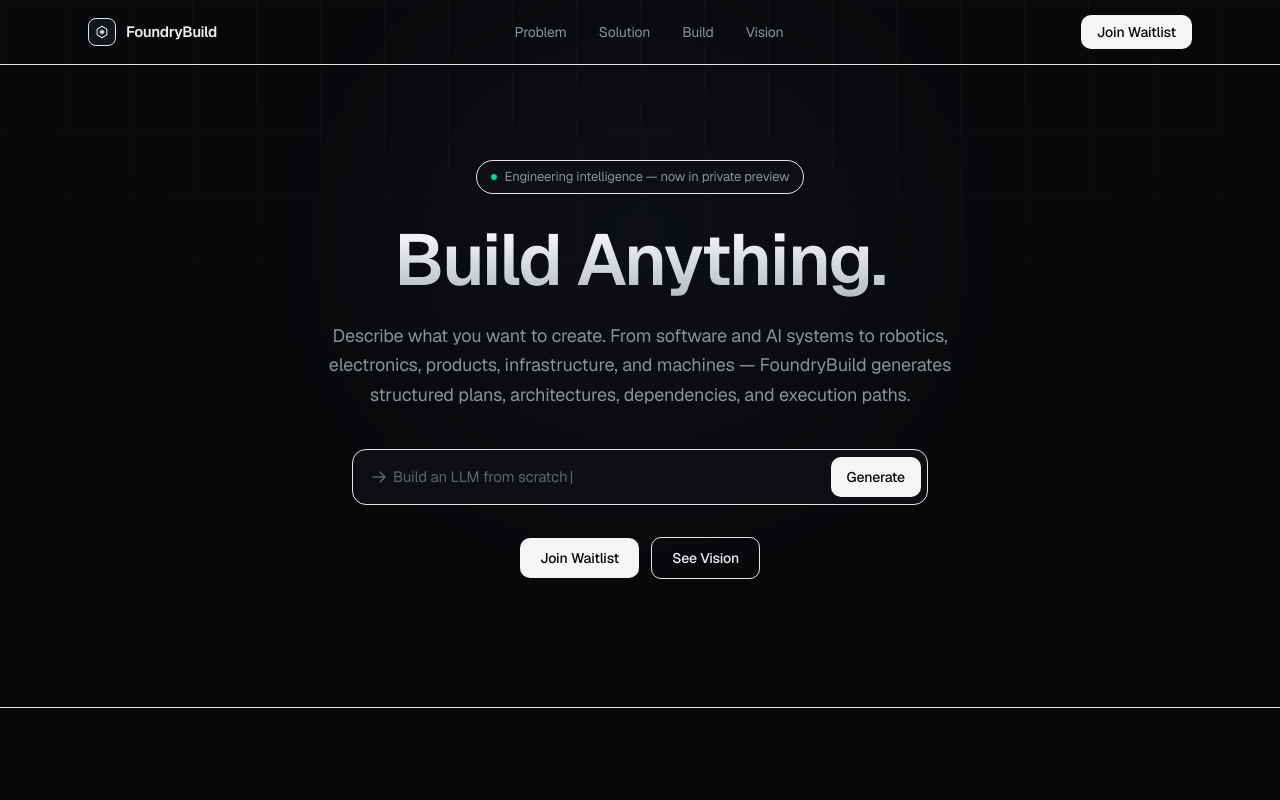
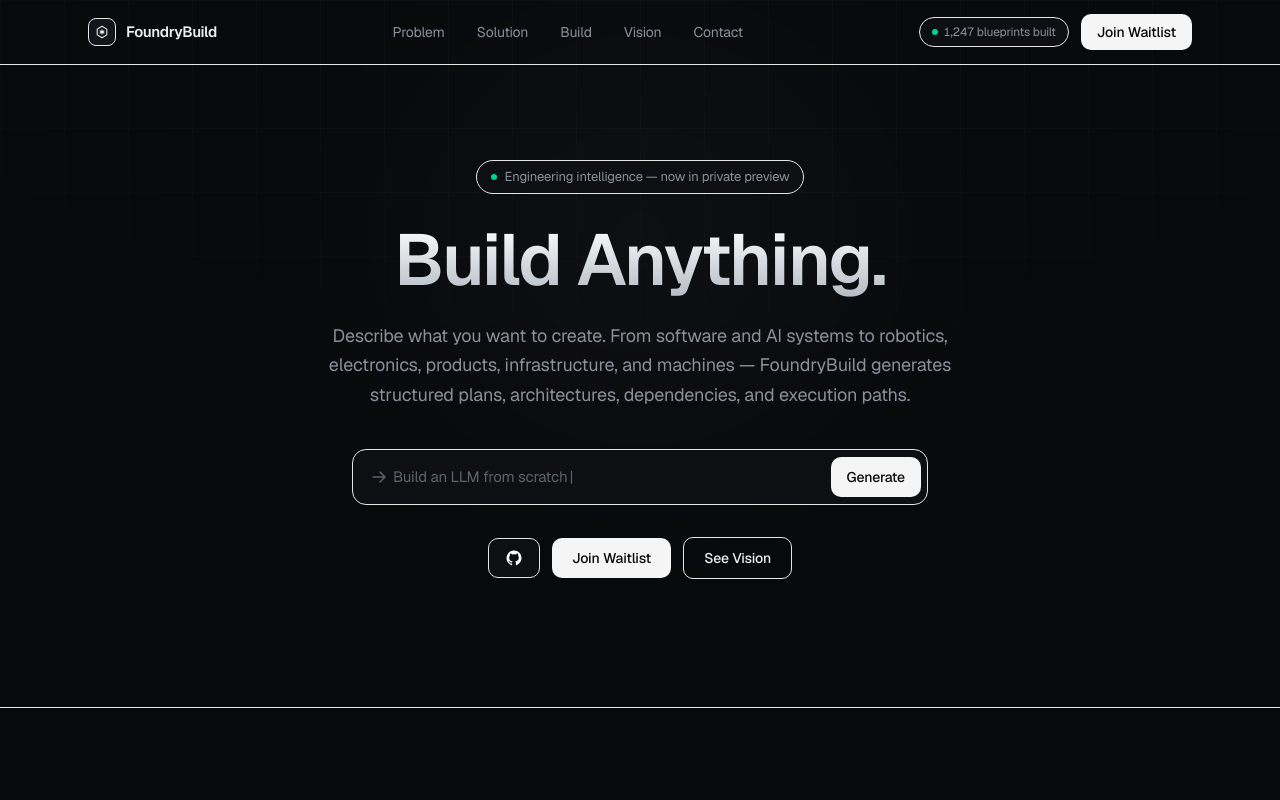
Before and after one commit to VatsalyaBhadaurya/Foundry-Build, a Next.js app: page / in a window 1280 px wide. Shown: the top 800 px of the page. Built offline with nearby package versions, Linux system fonts and the light colour scheme.

Commit message:
Add GitHub button to hero, live stats + Contact to nav, clean up footer links

```diff
--- a/components/Footer.tsx
+++ b/components/Footer.tsx
@@ -1,9 +1,4 @@
-const LINKS = [
-  { label: "Vision", href: "#vision" },
-  { label: "Roadmap", href: "#solution" },
-  { label: "GitHub", href: "https://github.com/VatsalyaBhadaurya/Foundry-Build" },
-  { label: "Contact", href: "#waitlist" },
-];
+const LINKS: { label: string; href: string }[] = [];
 
 const COMPANY = "Nextgen Research Lab And Infrastructure Development Pvt Ltd";
 
@@ -21,20 +16,6 @@ export function Footer() {
           </p>
         </div>
 
-        <nav className="flex flex-wrap gap-x-10 gap-y-3">
-          {LINKS.map((l) => (
-            <a
-              key={l.label}
-              href={l.href}
-              className="text-sm text-[var(--color-text-muted)] transition-colors hover:text-[var(--color-text)]"
-              {...(l.href.startsWith("http")
-                ? { target: "_blank", rel: "noopener noreferrer" }
-                : {})}
-            >
-              {l.label}
-            </a>
-          ))}
-        </nav>
 
         <div className="text-sm">
           <p className="mb-3 font-medium text-[var(--color-text)]">Contact</p>
--- a/components/Hero.tsx
+++ b/components/Hero.tsx
@@ -54,6 +54,14 @@ function useTypewriter(words: string[], active: boolean) {
   }, [words, active]);
 
   return text;
+}
+
+function GitHubIcon() {
+  return (
+    <svg width="18" height="18" viewBox="0 0 24 24" fill="white" aria-hidden>
+      <path d="M12 2C6.477 2 2 6.484 2 12.021c0 4.428 2.865 8.184 6.839 9.504.5.092.682-.217.682-.482 0-.237-.009-.868-.013-1.703-2.782.605-3.369-1.342-3.369-1.342-.454-1.155-1.11-1.463-1.11-1.463-.908-.62.069-.608.069-.608 1.003.071 1.531 1.032 1.531 1.032.892 1.53 2.341 1.088 2.91.832.092-.647.35-1.088.636-1.338-2.22-.253-4.555-1.113-4.555-4.951 0-1.093.39-1.988 1.029-2.688-.103-.253-.446-1.272.098-2.65 0 0 .84-.27 2.75 1.026A9.564 9.564 0 0112 6.844a9.59 9.59 0 012.504.337c1.909-1.296 2.747-1.026 2.747-1.026.546 1.378.202 2.397.1 2.65.64.7 1.028 1.595 1.028 2.688 0 3.848-2.338 4.695-4.566 4.943.359.309.678.92.678 1.855 0 1.338-.012 2.419-.012 2.749 0 .267.18.579.688.481C19.138 20.2 22 16.447 22 12.021 22 6.484 17.522 2 12 2z" />
+    </svg>
+  );
 }
 
 export function Hero() {
@@ -169,6 +177,15 @@ export function Hero() {
           className="mt-8 flex flex-col items-center justify-center gap-3 sm:flex-row"
         >
           <a
+            href="https://github.com/VatsalyaBhadaurya/Foundry-Build"
+            target="_blank"
+            rel="noopener noreferrer"
+            className="flex items-center justify-center rounded-lg border border-[var(--color-border-strong)] bg-[var(--color-surface)] px-4 py-2.5 transition-colors hover:bg-[var(--color-surface-2)] w-full sm:w-auto"
+            aria-label="View on GitHub"
+          >
+            <GitHubIcon />
+          </a>
+          <a
             href="#waitlist"
             className="w-full rounded-lg bg-[var(--color-accent)] px-5 py-2.5 text-center text-sm font-medium text-[#08090b] transition-opacity hover:opacity-90 sm:w-auto"
           >
--- a/components/Nav.tsx
+++ b/components/Nav.tsx
@@ -7,11 +7,24 @@ const LINKS = [
   { label: "Solution", href: "#solution" },
   { label: "Build", href: "#build" },
   { label: "Vision", href: "#vision" },
+  { label: "Contact", href: "#waitlist" },
 ];
+
+function useLiveCount(base: number, interval = 8000) {
+  const [count, setCount] = useState(base);
+  useEffect(() => {
+    const id = setInterval(() => {
+      setCount((n) => n + Math.floor(Math.random() * 3));
+    }, interval);
+    return () => clearInterval(id);
+  }, [interval]);
+  return count;
+}
 
 export function Nav() {
   const [scrolled, setScrolled] = useState(false);
   const [open, setOpen] = useState(false);
+  const blueprints = useLiveCount(1247);
 
   useEffect(() => {
     const onScroll = () => setScrolled(window.scrollY > 16);
@@ -46,7 +59,13 @@ export function Nav() {
           ))}
         </div>
 
-        <div className="hidden md:block">
+        <div className="hidden md:flex items-center gap-3">
+          <div className="flex items-center gap-1.5 rounded-full border border-[var(--color-border-strong)] bg-[var(--color-surface)] px-3 py-1.5">
+            <span className="h-1.5 w-1.5 rounded-full bg-emerald-400 animate-pulse" />
+            <span className="text-xs text-[var(--color-text-muted)] tabular-nums">
+              {blueprints.toLocaleString()} blueprints built
+            </span>
+          </div>
           <a
             href="#waitlist"
             className="rounded-lg bg-[var(--color-accent)] px-4 py-2 text-sm font-medium text-[#08090b] transition-opacity hover:opacity-90"
@@ -85,6 +104,12 @@ export function Nav() {
                 {l.label}
               </a>
             ))}
+            <div className="flex items-center gap-1.5">
+              <span className="h-1.5 w-1.5 rounded-full bg-emerald-400 animate-pulse" />
+              <span className="text-xs text-[var(--color-text-muted)] tabular-nums">
+                {blueprints.toLocaleString()} blueprints built
+              </span>
+            </div>
             <a
               href="#waitlist"
               onClick={() => setOpen(false)}
```
